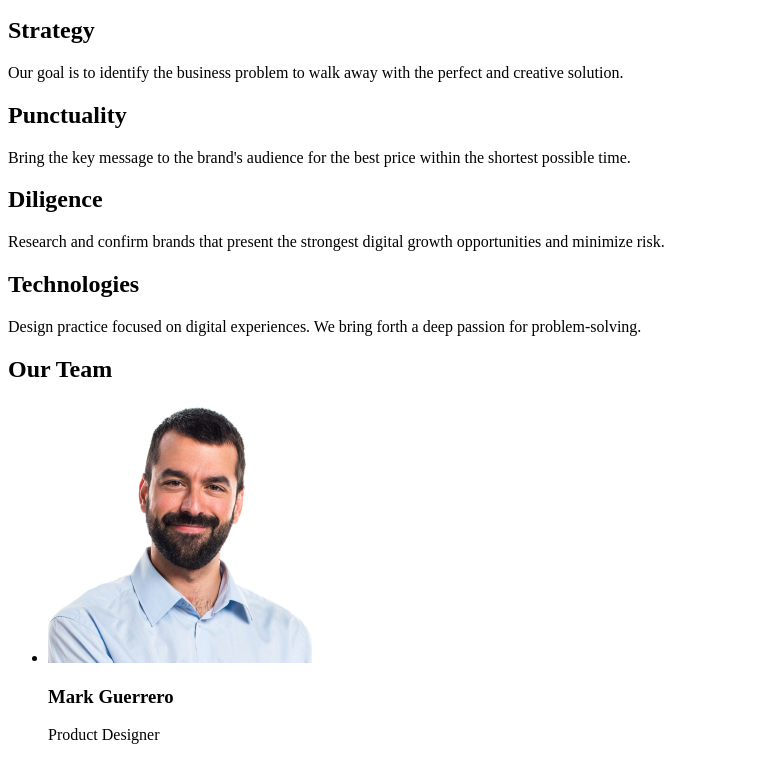
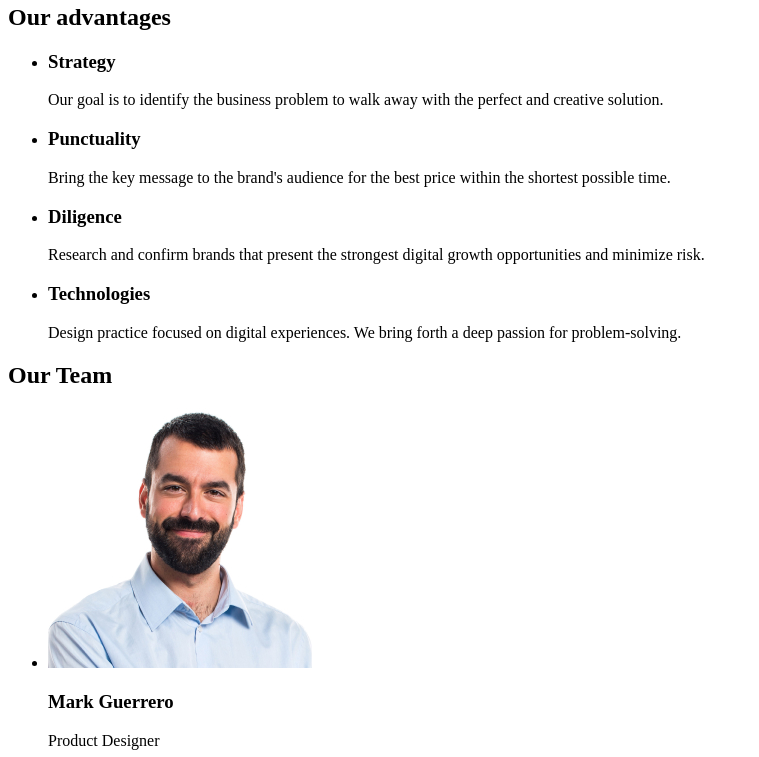
Before and after one commit to LesyaKot/goit-markup-hw-01, a plain HTML site: page index.html in a window 1280 px wide. Shown: the part 252-1009 px from the top of the page, without its empty margins (0-759 px from the left). Drawn offline with Linux system fonts and the light colour scheme.

Commit message:
update html 4

```diff
--- a/index.html
+++ b/index.html
@@ -8,15 +8,17 @@
 
   <body>
     <header>
-      <!-- Logo -->
-      <a href="./index.html">WEB<span>STUDIO</span></a>
-      <!-- Navigation -->
       <nav>
+        <div>
+          <a href="./index.html">WEBSTUDIO</a>
+        </div>
+        <div>
           <ul>
             <li><a href="#">Studio</a></li>
             <li><a href="#">Portfolio</a></li>
             <li><a href="#">Contacts</a></li>
           </ul>
+        </div>
       </nav>
 
       <!-- Contacts -->
@@ -33,39 +35,45 @@
     </header>
 
     <main>
+      <section>
         <h1>Effective Solutions for Your Business</h1>
         <button type="button">Order Service</button>
-      <!-- Our advantages -->
+      </section>
+
       <section>
-        <h2>Strategy</h2>
+        <h2>Our advantages</h2>
+        <ul>
+          <li>
+            <h3>Strategy</h3>
             <p>
               Our goal is to identify the business problem to walk away with the
               perfect and creative solution.
             </p>
-      </section>
-      <section>
-        <h2>Punctuality</h2>
+          </li>
+          <li>
+            <h3>Punctuality</h3>
             <p>
               Bring the key message to the brand's audience for the best price
               within the shortest possible time.
             </p>
-      </section>
-      <section>
-        <h2>Diligence</h2>
+          </li>
+          <li>
+            <h3>Diligence</h3>
             <p>
-          Research and confirm brands that present the strongest digital growth
-          opportunities and minimize risk.
+              Research and confirm brands that present the strongest digital
+              growth opportunities and minimize risk.
             </p>
-      </section>
-      <section>
-        <h2>Technologies</h2>
+          </li>
+          <li>
+            <h3>Technologies</h3>
             <p>
-          Design practice focused on digital experiences. We bring forth a deep
-          passion for problem-solving.
+              Design practice focused on digital experiences. We bring forth a
+              deep passion for problem-solving.
             </p>
+          </li>
+        </ul>
       </section>
 
-      <!--Our Team  -->
       <section>
         <h2>Our Team</h2>
         <ul>
@@ -113,8 +121,8 @@
       </section>
     </main>
     <footer>
+      <a href="./index.html">WEBSTUDIO</a>
       <p>
-        <a href="./index.html">WEB<span>STUDIO</span></a>
         Increase the flow of customers and sales for your business with digital
         marketing & growth solutions.
       </p>
```
Lines whose indentation alone changed are shown as unchanged.
